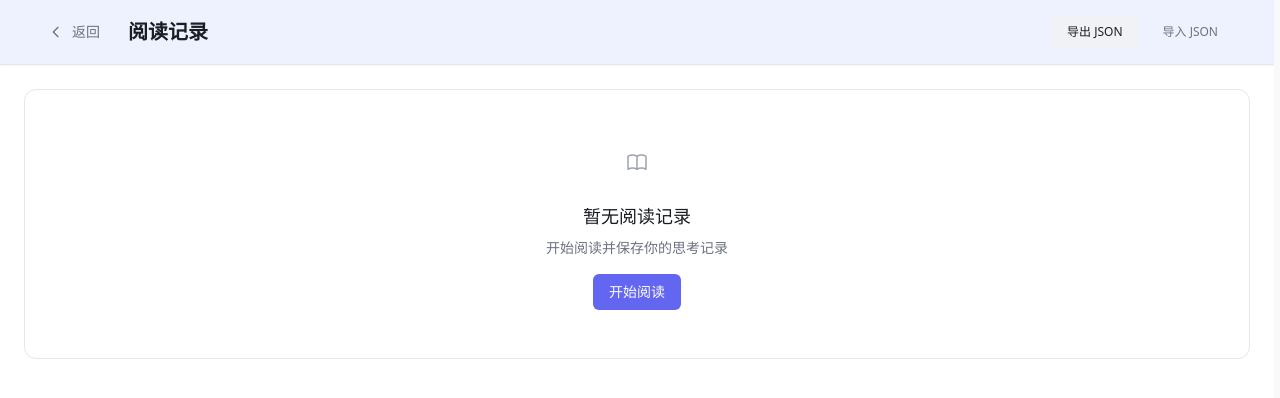
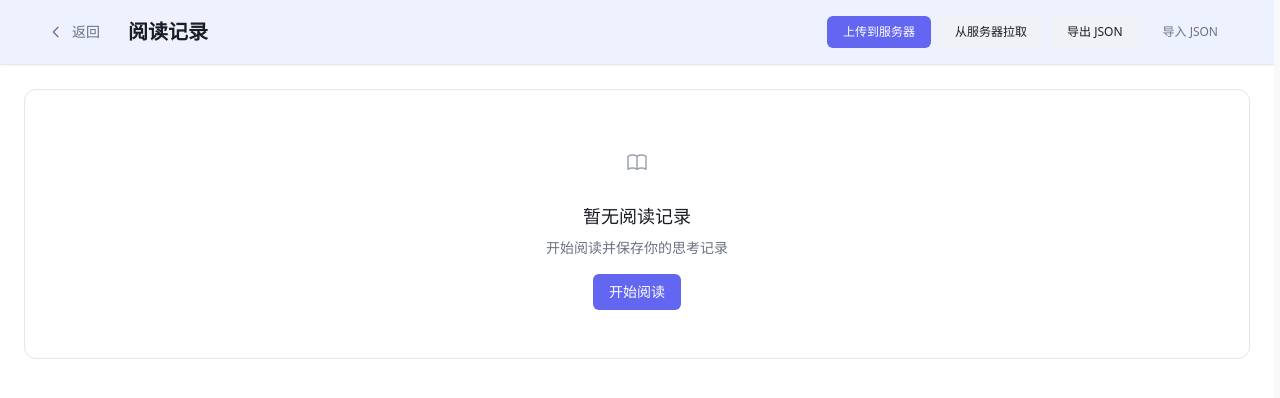
Before and after one commit to wanziwan666-crypto/deep-reading, a Next.js app: page /records in a window 1280 px wide. Shown: the top 398 px of the page. Built offline with nearby package versions, Linux system fonts and the light colour scheme.

Commit message:
feat(records): add '上传到服务器/从服务器拉取' buttons to demo anon sync via /api/records

```diff
--- a/app/records/page.tsx
+++ b/app/records/page.tsx
@@ -22,6 +22,17 @@ export default function RecordsPage() {
   const [sidebarCollapsed, setSidebarCollapsed] = useState<boolean>(false)
   const [tip, setTip] = useState<string>("")
   const fileInputId = "import-records-input"
+
+  const mergeByTs = (base: RecordItem[], incoming: RecordItem[]) => {
+    const map = new Map<number, RecordItem>()
+    for (const r of base) map.set(Number(r?.ts) || 0, r)
+    for (const r of incoming) {
+      if (r && typeof r.ts === "number" && r.articleSummary && r.dialogueSummary) {
+        map.set(Number(r.ts) || 0, r)
+      }
+    }
+    return Array.from(map.values()).sort((a, b) => (b.ts || 0) - (a.ts || 0))
+  }
 
   useEffect(() => {
     if (typeof window === "undefined") return
@@ -119,6 +130,56 @@ export default function RecordsPage() {
           </div>
           <div className="flex items-center gap-2 mr-4 md:mr-6">
             <button
+              className="btn btn-primary text-xs"
+              title="将本机阅读记录上传到服务器（匿名演示）"
+              onClick={async () => {
+                try {
+                  await fetch("/api/anon-init", { credentials: "include" })
+                  const body = { records }
+                  const r = await fetch("/api/records?action=merge", {
+                    method: "POST",
+                    headers: { "Content-Type": "application/json" },
+                    body: JSON.stringify(body),
+                    credentials: "include"
+                  })
+                  if (!r.ok) throw new Error("bad")
+                  const j = await r.json()
+                  setTip(`已上传，共 ${j?.count ?? records.length} 条`)
+                  setTimeout(() => setTip(""), 2000)
+                } catch {
+                  setTip("上传失败，请检查服务端日志")
+                  setTimeout(() => setTip(""), 2500)
+                }
+              }}
+            >
+              上传到服务器
+            </button>
+            <button
+              className="btn btn-secondary text-xs"
+              title="从服务器拉取阅读记录（匿名演示）"
+              onClick={async () => {
+                try {
+                  await fetch("/api/anon-init", { credentials: "include" })
+                  const r = await fetch("/api/records", { credentials: "include" })
+                  if (!r.ok) throw new Error("bad")
+                  const j = await r.json()
+                  const srv = Array.isArray(j?.records) ? (j.records as RecordItem[]) : []
+                  const merged = mergeByTs(records, srv)
+                  setRecords(merged)
+                  if (typeof window !== "undefined") {
+                    window.localStorage.setItem("reading_records", JSON.stringify(merged))
+                  }
+                  setTip(`已从服务器拉取并合并 ${srv.length} 条`)
+                  setTimeout(() => setTip(""), 2000)
+                } catch {
+                  setTip("拉取失败，请检查服务端日志")
+                  setTimeout(() => setTip(""), 2500)
+                }
+              }}
+            >
+              从服务器拉取
+            </button>
+            <button
               className="btn btn-secondary text-xs"
               onClick={() => {
                 try {
@@ -156,16 +217,7 @@ export default function RecordsPage() {
                   const text = await f.text()
                   const arr = JSON.parse(text)
                   if (!Array.isArray(arr)) throw new Error("bad")
-                  const merged = (() => {
-                    const map = new Map<number, RecordItem>()
-                    for (const r of records) map.set(Number(r?.ts) || 0, r)
-                    for (const r of arr) {
-                      if (r && typeof r.ts === "number" && r.articleSummary && r.dialogueSummary) {
-                        map.set(Number(r.ts) || 0, r)
-                      }
-                    }
-                    return Array.from(map.values()).sort((a, b) => (b.ts || 0) - (a.ts || 0))
-                  })()
+                  const merged = mergeByTs(records, arr as RecordItem[])
                   setRecords(merged)
                   if (typeof window !== "undefined") {
                     window.localStorage.setItem("reading_records", JSON.stringify(merged))
```
